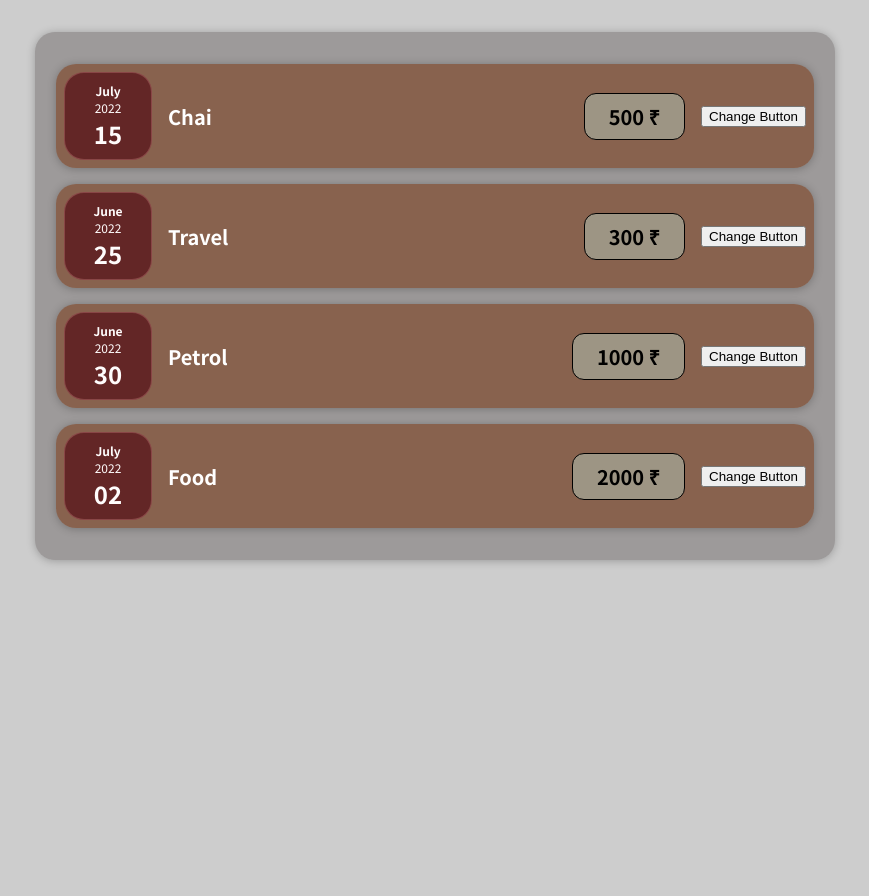
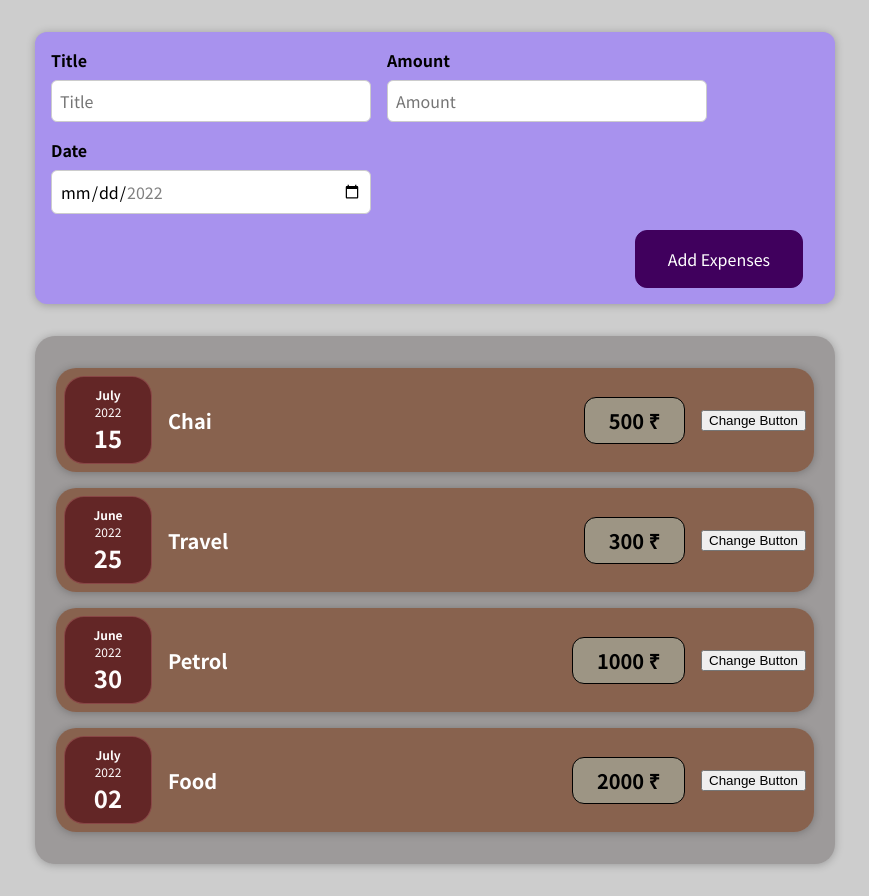
Before and after one commit to roshanwaa/React-Learn, a React (Create React App) app in the folder 01-starting-setup/: page / in a window 1280 px wide. Shown: the whole page, without its empty margins (205-1074 px from the left). Before the commit the page ends 800 px from the top, so only its background shows below. Built offline with nearby package versions, Linux system fonts and the light colour scheme.

Commit message:
Import expense component

```diff
--- a/01-starting-setup/src/App.js
+++ b/01-starting-setup/src/App.js
@@ -1,6 +1,7 @@
 import React from 'react';
 
 import Expenses from './Components/Expenses/Expenses';
+import {NewExpense} from './Components/NewExpense/NewExpense'
 
 export const App = () => {
   const myExpenses = [
@@ -39,6 +40,7 @@ export const App = () => {
 
   return (
     <div>
+      <NewExpense></NewExpense>
       <Expenses items={myExpenses}></Expenses>
     </div>
   );
```
